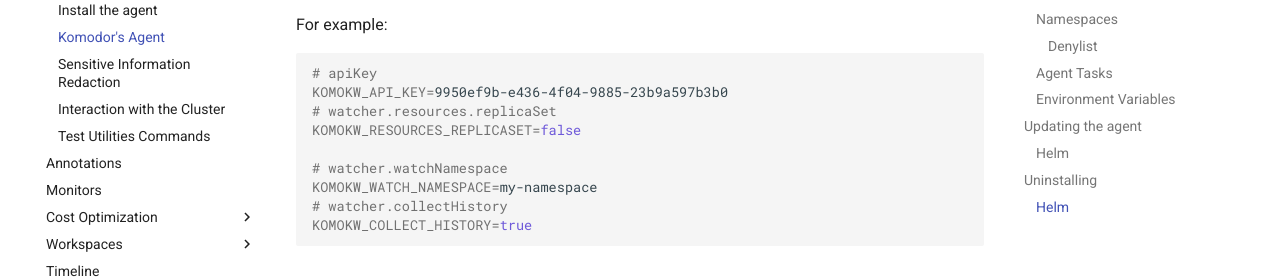
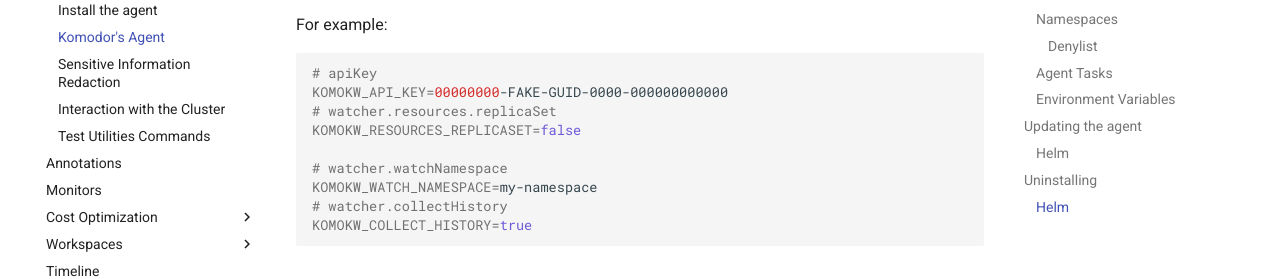
Before and after one commit to komodorio/docs, an MkDocs documentation site: the page built from docs/Learn/Komodor-Agent.md, in a window 1280 px wide and 900 px high, scrolled down 1373 px. Shown: the part 224-503 px from the top of the window. Built offline with MkDocs 1.6.1 and Material for MkDocs 9.7.7, drawn with Linux system fonts in a browser that asks for light colours; comment, search, counter and statistics services are not loaded.

Commit message:
Update docs/Learn/Komodor-Agent.md
Co-authored-by: Moran <123294681+Moran-k@users.noreply.github.com>

````diff
--- a/docs/Learn/Komodor-Agent.md
+++ b/docs/Learn/Komodor-Agent.md
@@ -56,7 +56,7 @@
 
 ```bash
 # apiKey
-KOMOKW_API_KEY=9950ef9b-e436-4f04-9885-23b9a597b3b0
+KOMOKW_API_KEY=00000000-FAKE-GUID-0000-000000000000
 # watcher.resources.replicaSet
 KOMOKW_RESOURCES_REPLICASET=false
 
````
